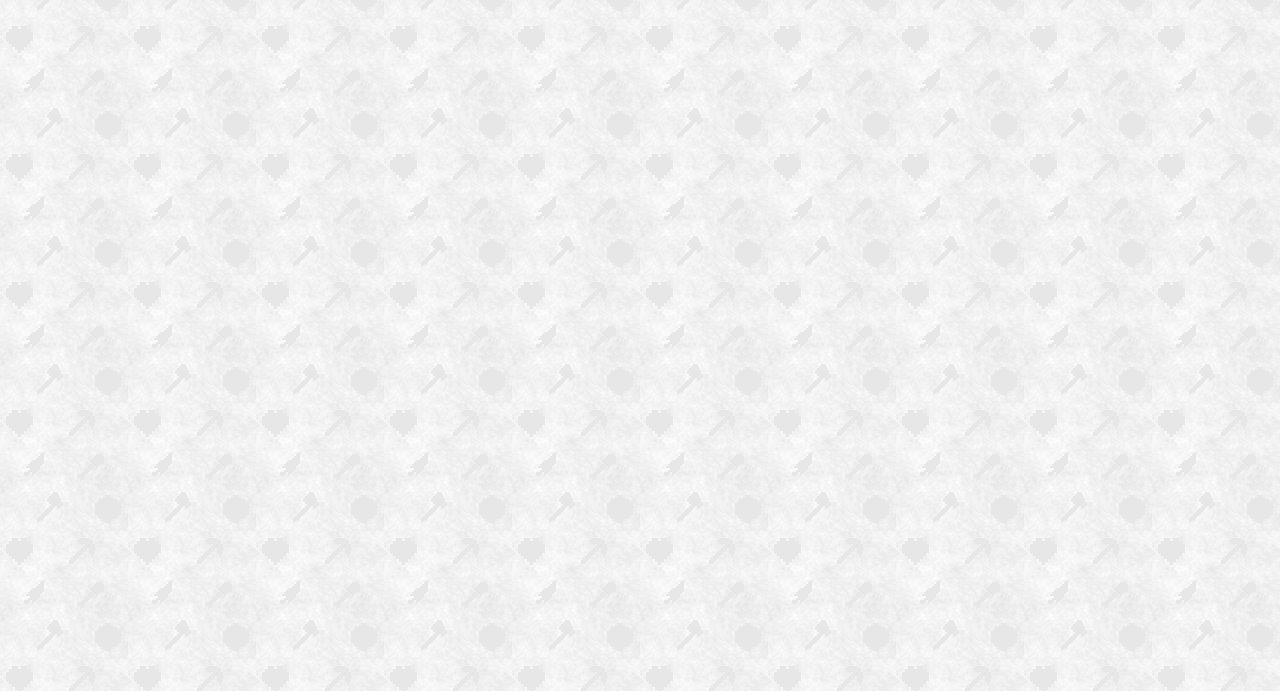
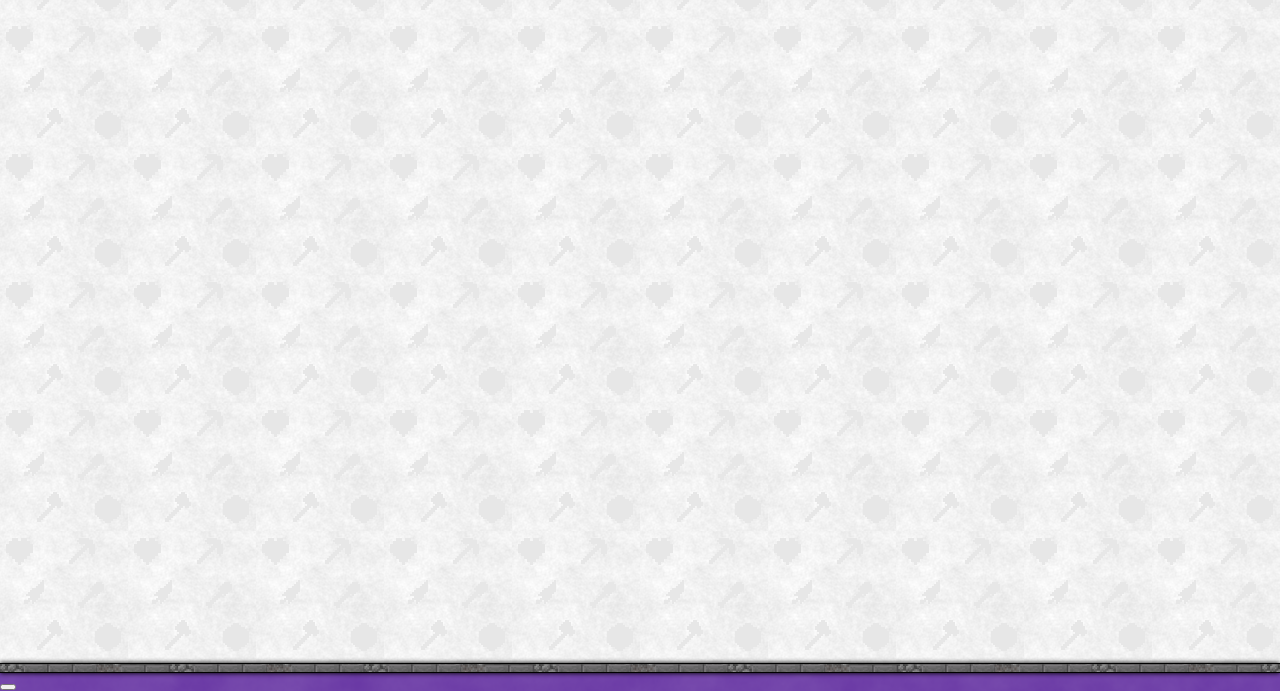
Before and after one commit to XCPika/fantastical-lands-wiki-react, a React app: page / in a window 1280 px wide. Shown: the part 109-800 px from the top of the page. Built offline with nearby package versions, Linux system fonts and the light colour scheme; a web font is replaced by a local one.

Commit message:
Fixed footer and removed some un-necessary code

```diff
--- /dev/null
+++ b/src/components/footer/index.js
@@ -0,0 +1,25 @@
+import React from "react";
+import { styled } from "styled-components";
+import StoneBorder from "../stone_border";
+import nav_bg from '../nav/img/nav-bar.png'
+
+const FooterDiv = styled.div`
+    justify-content: flex-end;
+    background-image: url(${nav_bg});
+    max-height: min-content;
+    width: 100svw;
+    position: fixed;
+    bottom: 0;
+`
+
+export default function Footer(props) {
+
+    return (
+
+        <FooterDiv>
+            <StoneBorder/>
+            {props.children}
+        </FooterDiv>
+    )
+
+}
--- a/src/components/nav/index.js
+++ b/src/components/nav/index.js
@@ -1,4 +1,4 @@
-import React, { Children, cloneElement } from 'react';
+import React, { Children } from 'react';
 import './nav.scss';
 import nav_icon_logo from './img/nav-bar-icon.png'
 import nav_title_logo from './img/title_fantastical_lands.png'
--- a/src/components/nav/nav.scss
+++ b/src/components/nav/nav.scss
@@ -8,8 +8,6 @@ nav {
     align-items: center;
     padding: 0.3% 0.3% 0 0.3%;
 }
-
-nav img { cursor: pointer; }
 
 .nav-left, .nav-right , .nav-center { float:left; width:40%; }
 .nav-right > *{ float:right; }
--- a/src/index.js
+++ b/src/index.js
@@ -11,7 +11,4 @@ root.render(
   </React.StrictMode>
 );
 
-// If you want to start measuring performance in your app, pass a function
-// to log results (for example: reportWebVitals(console.log))
-// or send to an analytics endpoint. Learn more: https://bit.ly/CRA-vitals
 reportWebVitals();
--- a/src/pages/layout/index.js
+++ b/src/pages/layout/index.js
@@ -9,29 +9,42 @@ import class_logo from './img/title_classes.png';
 import race_logo from './img/title_races.png';
 import item_logo from './img/title_items.png';
 import structure_logo from './img/title_structures.png';
+import Footer from "../../components/footer";
 
 
-const Main = styled.div`
+const Page = styled.div`
     color: #1c1c1c;
     display : flex;
     align-items: stretch;
     min-height: 100svh;
+    max-height: 100svh;
     flex-direction: column;
     background-image: url(${props => props.dark_mode ? dark_bg : bg});
+`
+
+const Main = styled.div`
+    display:flex;
+    flex-direction: column;
+    flex-grow: 1;
 `
 
 export default function Layout() {
 
     return (
-        <Main dark_mode={false}>
+        <Page dark_mode={false}>
             <Nav>
                 <NavItem icon={class_logo} title="Classes" route='/classes'/>
                 <NavItem icon={race_logo} title="Races" route='/races'/>
                 <NavItem icon={item_logo} title="Items" route='/items'/>
                 <NavItem icon={structure_logo} title="Structures" route='/structures'/>
             </Nav>
-            <Outlet />
-        </Main>
+            <Main>
+                <Outlet/>
+            </Main>
+            <Footer>
+                <button></button>
+            </Footer>
+        </Page>
     )
 
 }
```
Also changed, not shown: public/index.html (+0 -22 lines), src/app/App.test.js (deleted, +0 -8 lines), src/app/app.scss (deleted, +0 -26 lines), src/setupTests.js (deleted, +0 -5 lines), src/logo.svg (deleted).
